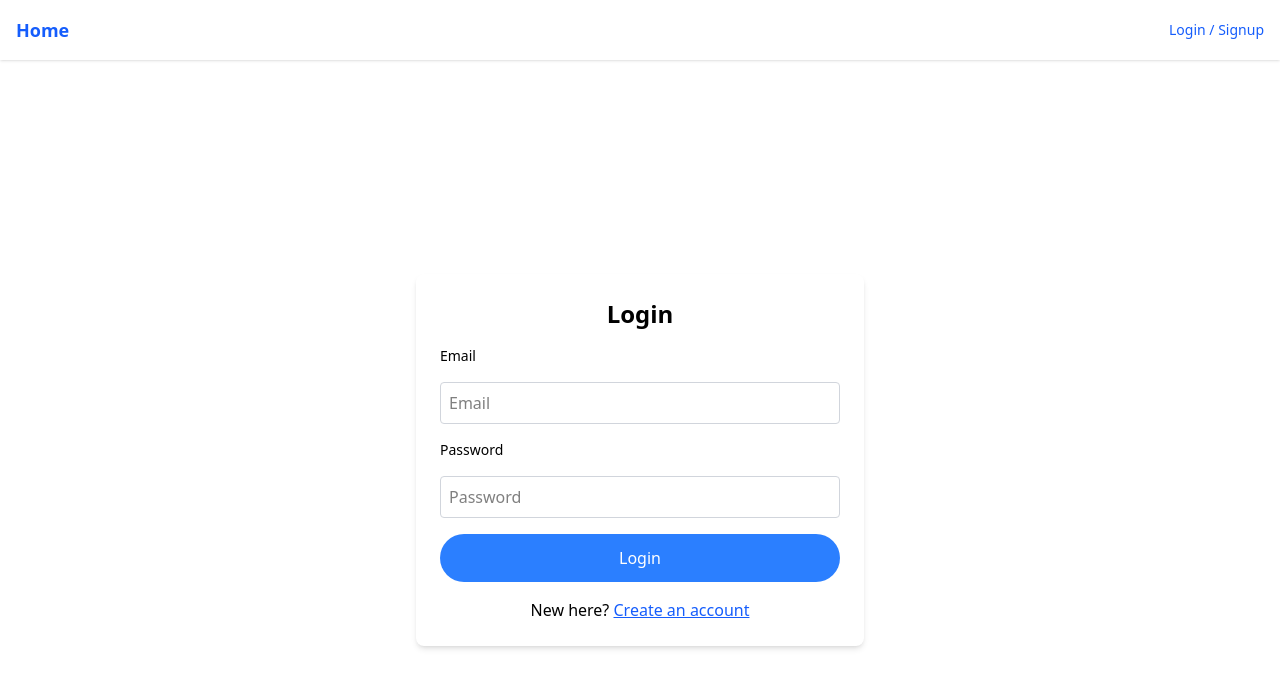
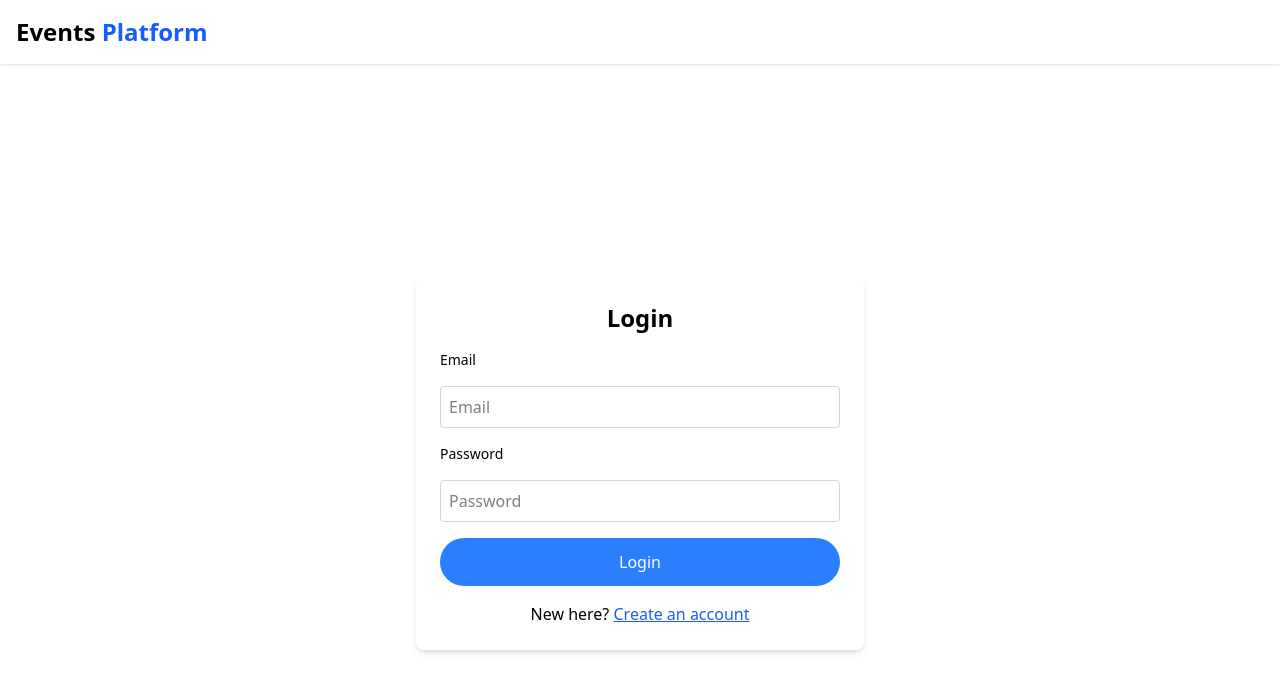
Before and after one commit to dot-jayson/events-platform, a React (Vite) app: page /auth in a window 1280 px wide. Shown: the top 692 px of the page. Built offline with nearby package versions, Linux system fonts and the light colour scheme; no server answers.

Commit message:
adjusted nav bar

```diff
--- a/src/components/Navbar.tsx
+++ b/src/components/Navbar.tsx
@@ -1,9 +1,13 @@
 import { Link, useNavigate } from 'react-router-dom'
 import { useAuth } from '../context/AuthContext'
+import { useLocation } from 'react-router-dom'
 
 const Navbar = () => {
   const { user, role, logout, authLoading } = useAuth()
   const navigate = useNavigate()
+  // To check current path
+  const location = useLocation()
+  const isOnAuthPage = location.pathname === '/auth'
 
   const handleLogout = async () => {
     await logout()
@@ -11,17 +15,26 @@ const Navbar = () => {
   }
 
   return (
-    <nav className="bg-white shadow p-4 flex justify-between items-center">
-      {/* Left links */}
-      <div className="flex space-x-4">
+    <nav className="bg-white shadow p-4 flex items-center">
+      {/* Left Logo */}
+      <div className="flex-1">
+        <h1 className="text-2xl font-semibold">
+          Events <span className="text-blue-600 font-bold">Platform</span>
+        </h1>
+      </div>
+
+      {/* Mid links */}
+      <div className="flex space-x-4 justify-center">
+        {!isOnAuthPage && (
           <Link
             to="/"
             className="text-lg font-semibold text-blue-600 hover:text-blue-400"
           >
             Home
           </Link>
+        )}
 
-        {user && role === 'staff' && (
+        {user && role === 'staff' && !isOnAuthPage && (
           <Link
             to="/create-event"
             className="text-lg font-semibold text-blue-600 hover:text-blue-400"
@@ -30,28 +43,28 @@ const Navbar = () => {
           </Link>
         )}
       </div>
+
       {/* Right side */}
-      <div className="flex items-center space-x-4">
+      <div className="flex-1 flex justify-end items-center space-x-4">
         {!authLoading && user ? (
           <>
             <span className="text-gray-600 text-sm">{user.email}</span>
             <button
               onClick={handleLogout}
-              className="px-3 py-1  text-red-400 rounded
-             text-sm"
+              className="px-3 py-1 text-red-400 rounded text-sm"
             >
               Logout
             </button>
           </>
         ) : (
-          <>
+          !isOnAuthPage && (
             <Link
               to="/auth"
               className="text-sm text-blue-600 hover:text-blue-400"
             >
               Login / Signup
             </Link>
-          </>
+          )
         )}
       </div>
     </nav>
```
Lines whose indentation alone changed are shown as unchanged.
